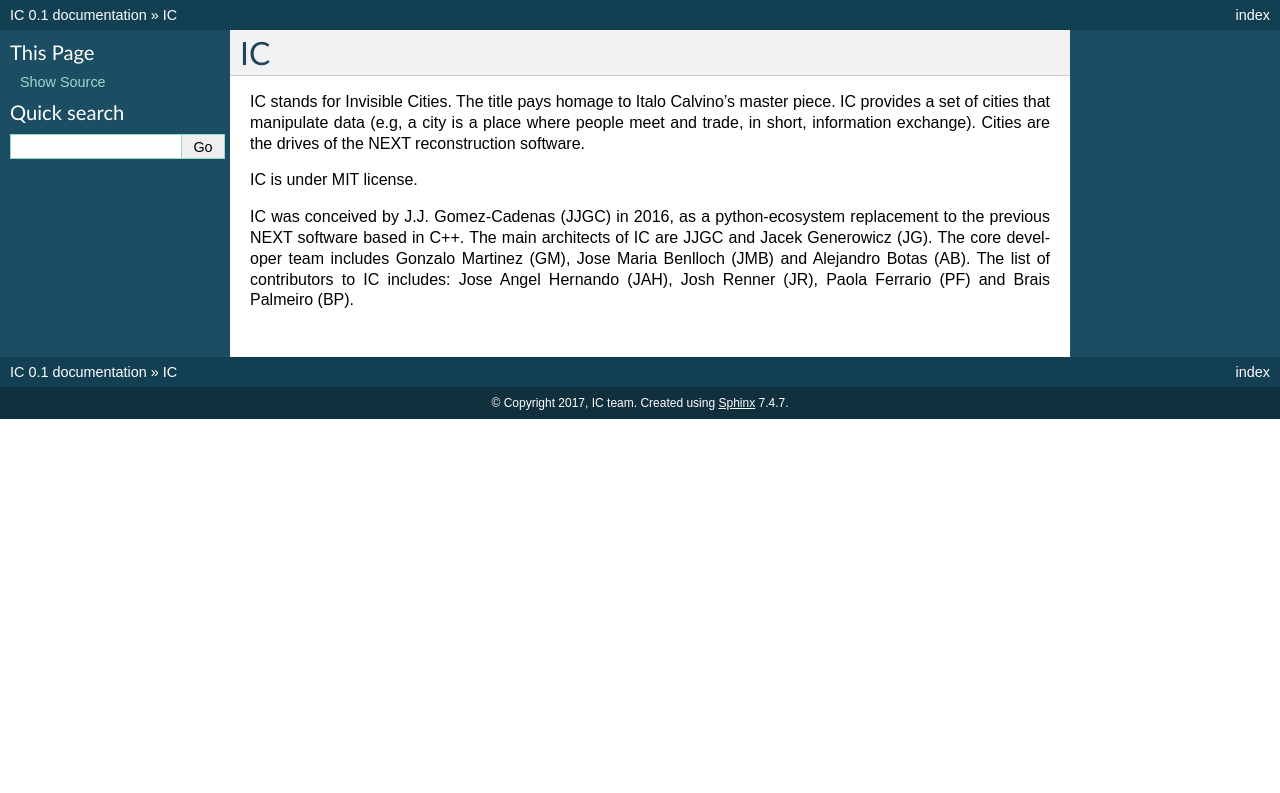
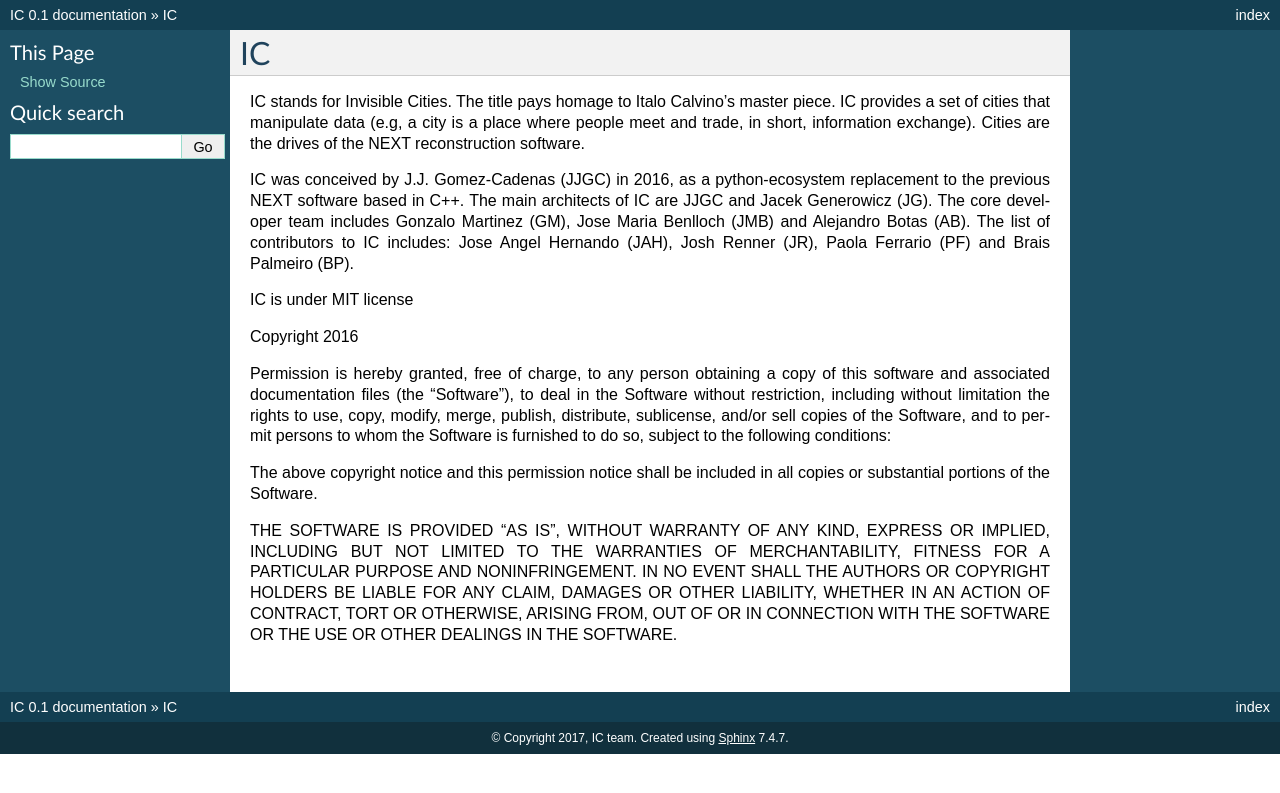
Before and after one commit to next-exp/IC, a Sphinx documentation site: the page built from doc/ic_authors_and_legal.rst, in a window 1280 px wide. Shown: the top 793 px of the page. Built offline with Sphinx 7.4.7, drawn with Linux system fonts in a browser that asks for light colours.

Commit message:
Add MIT license

```diff
--- a/doc/ic_authors_and_legal.rst
+++ b/doc/ic_authors_and_legal.rst
@@ -1,8 +1,35 @@
 IC
 ============
 
-IC stands for Invisible Cities. The title pays homage to Italo Calvino's master piece. IC provides a set of cities that manipulate data (e.g, a city is a place where people meet and trade, in short, information exchange). Cities are the drives of the NEXT reconstruction software.
+IC stands for Invisible Cities. The title pays homage to Italo Calvino's master
+piece. IC provides a set of cities that manipulate data (e.g, a city is a place
+where people meet and trade, in short, information exchange). Cities are the
+drives of the NEXT reconstruction software.
 
-IC is under MIT license.
+IC was conceived by J.J. Gomez-Cadenas (JJGC) in 2016, as a python-ecosystem
+replacement to the previous NEXT software based in C++. The main architects of
+IC are JJGC and Jacek Generowicz (JG). The core developer team includes Gonzalo
+Martinez (GM), Jose Maria Benlloch (JMB) and Alejandro Botas (AB). The list of
+contributors to IC includes: Jose Angel Hernando (JAH), Josh Renner (JR), Paola
+Ferrario (PF) and Brais Palmeiro (BP).
 
-IC was conceived by J.J. Gomez-Cadenas (JJGC) in 2016, as a python-ecosystem replacement to the previous NEXT software based in C++. The main architects of IC are JJGC and Jacek Generowicz (JG). The core developer team includes Gonzalo Martinez (GM), Jose Maria Benlloch (JMB) and Alejandro Botas (AB). The list of contributors to IC includes: Jose Angel Hernando (JAH), Josh Renner (JR), Paola Ferrario (PF) and Brais Palmeiro (BP).
+IC is under MIT license
+
+Copyright 2016
+
+Permission is hereby granted, free of charge, to any person obtaining a copy of
+this software and associated documentation files (the "Software"), to deal in
+the Software without restriction, including without limitation the rights to
+use, copy, modify, merge, publish, distribute, sublicense, and/or sell copies of
+the Software, and to permit persons to whom the Software is furnished to do so,
+subject to the following conditions:
+
+The above copyright notice and this permission notice shall be included in all
+copies or substantial portions of the Software.
+
+THE SOFTWARE IS PROVIDED "AS IS", WITHOUT WARRANTY OF ANY KIND, EXPRESS OR
+IMPLIED, INCLUDING BUT NOT LIMITED TO THE WARRANTIES OF MERCHANTABILITY, FITNESS
+FOR A PARTICULAR PURPOSE AND NONINFRINGEMENT. IN NO EVENT SHALL THE AUTHORS OR
+COPYRIGHT HOLDERS BE LIABLE FOR ANY CLAIM, DAMAGES OR OTHER LIABILITY, WHETHER
+IN AN ACTION OF CONTRACT, TORT OR OTHERWISE, ARISING FROM, OUT OF OR IN
+CONNECTION WITH THE SOFTWARE OR THE USE OR OTHER DEALINGS IN THE SOFTWARE.
```
